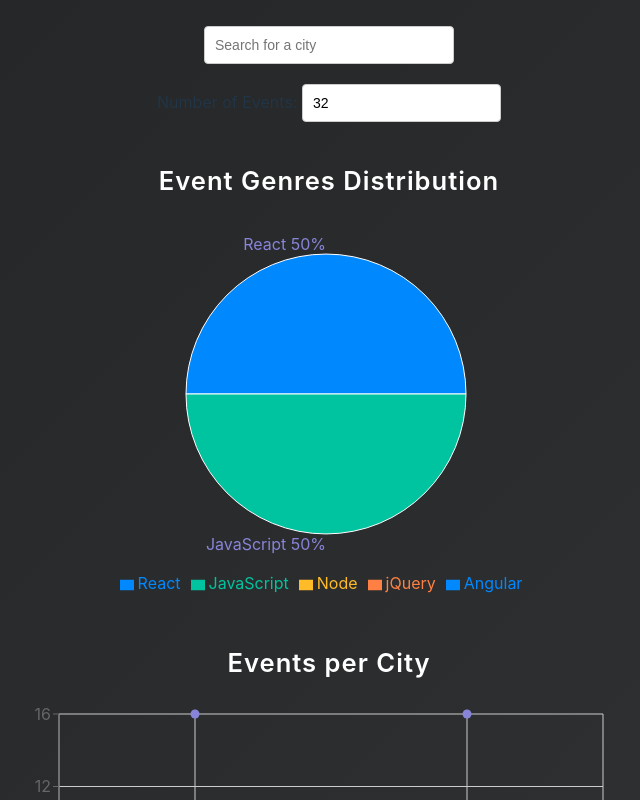
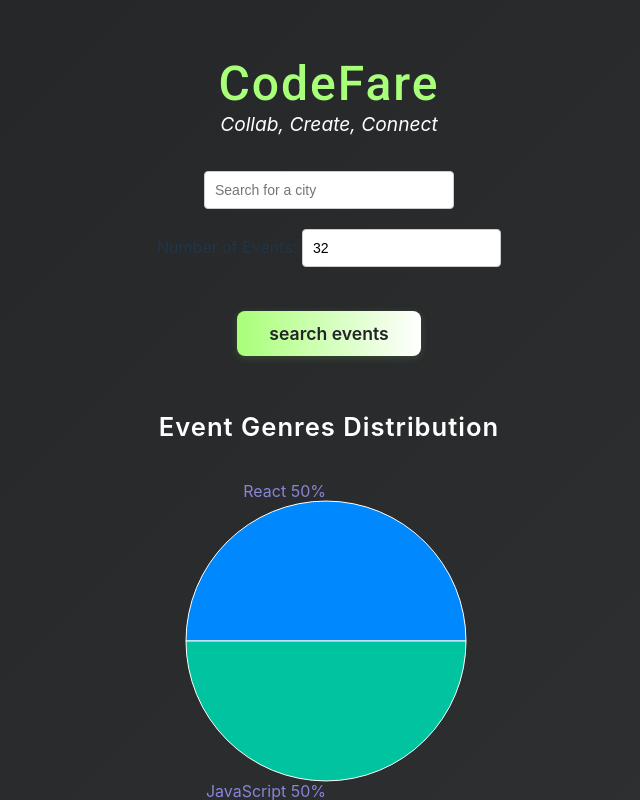
Before and after one commit to tscholl44/meet, a React (Vite) app: page / in a window 1280 px wide. Shown: the top 800 px of the page, without its empty margins (311-951 px from the left). Built offline with nearby package versions, Linux system fonts and the light colour scheme; what atatus-spa would draw is missing.

Commit message:
search button

```diff
--- a/src/App.jsx
+++ b/src/App.jsx
@@ -48,8 +48,25 @@ const App = () => {
         {warningAlert.length ? <WarningAlert text={warningAlert} /> : null}
       </div>
       <div className="main-content">
-        <CitySearch allLocations={allLocations} setCurrentCity={setCurrentCity} setInfoAlert={setInfoAlert} />
-        <NumberOfEvents currentNOE={currentNOE} setCurrentNOE={setCurrentNOE} setErrorAlert={setErrorAlert} />
+        <h1 className="page-title">CodeFare</h1>
+        <div className="tagline"><em>Collab, Create, Connect</em></div>
+        <CitySearch
+          allLocations={allLocations}
+          setCurrentCity={setCurrentCity}
+          setInfoAlert={setInfoAlert}
+          inputPlaceholder="Enter your city"
+        />
+        <NumberOfEvents
+          currentNOE={currentNOE}
+          setCurrentNOE={setCurrentNOE}
+          setErrorAlert={setErrorAlert}
+        />
+        <button
+          className="search-btn"
+          onClick={fetchData}
+        >
+          search events
+        </button>
         <div className="charts-container">
           <div style={{width: '100%', maxWidth: 600}}>
             <div className="chart-title">Event Genres Distribution</div>
```
